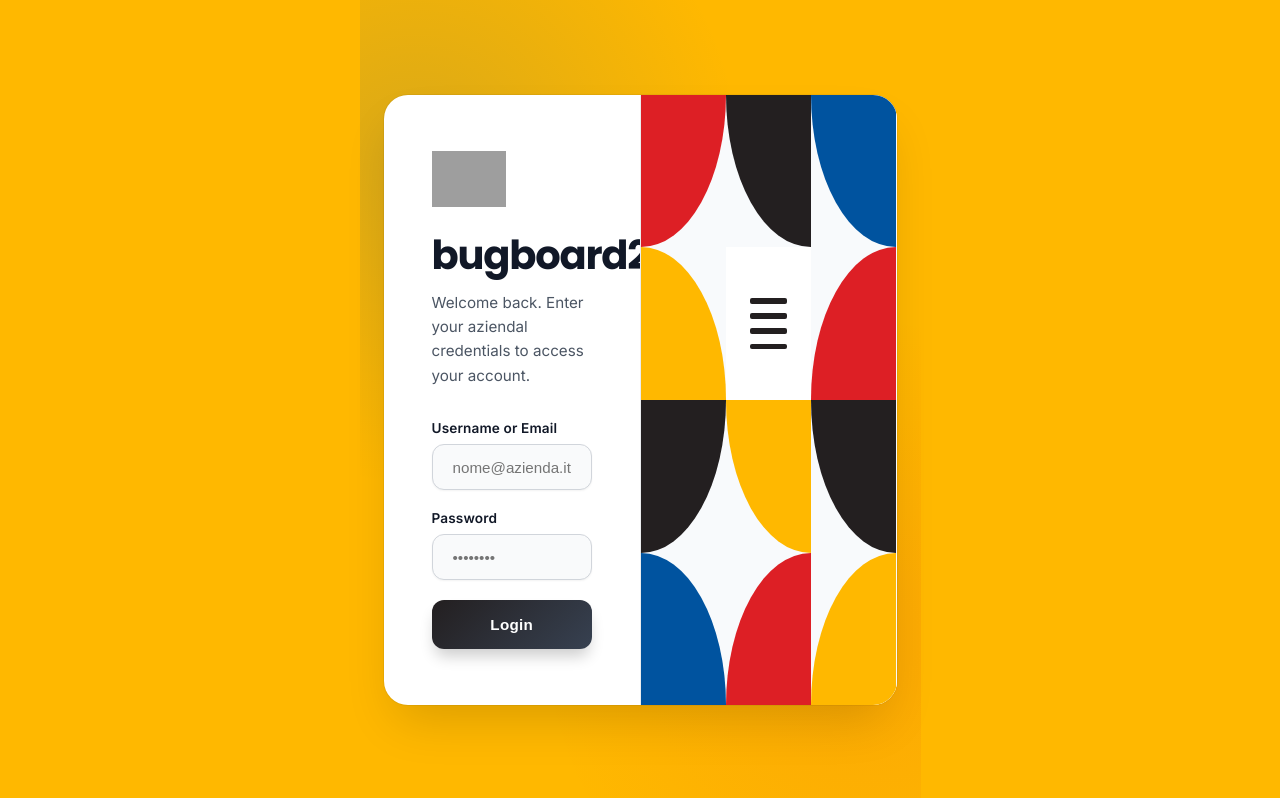
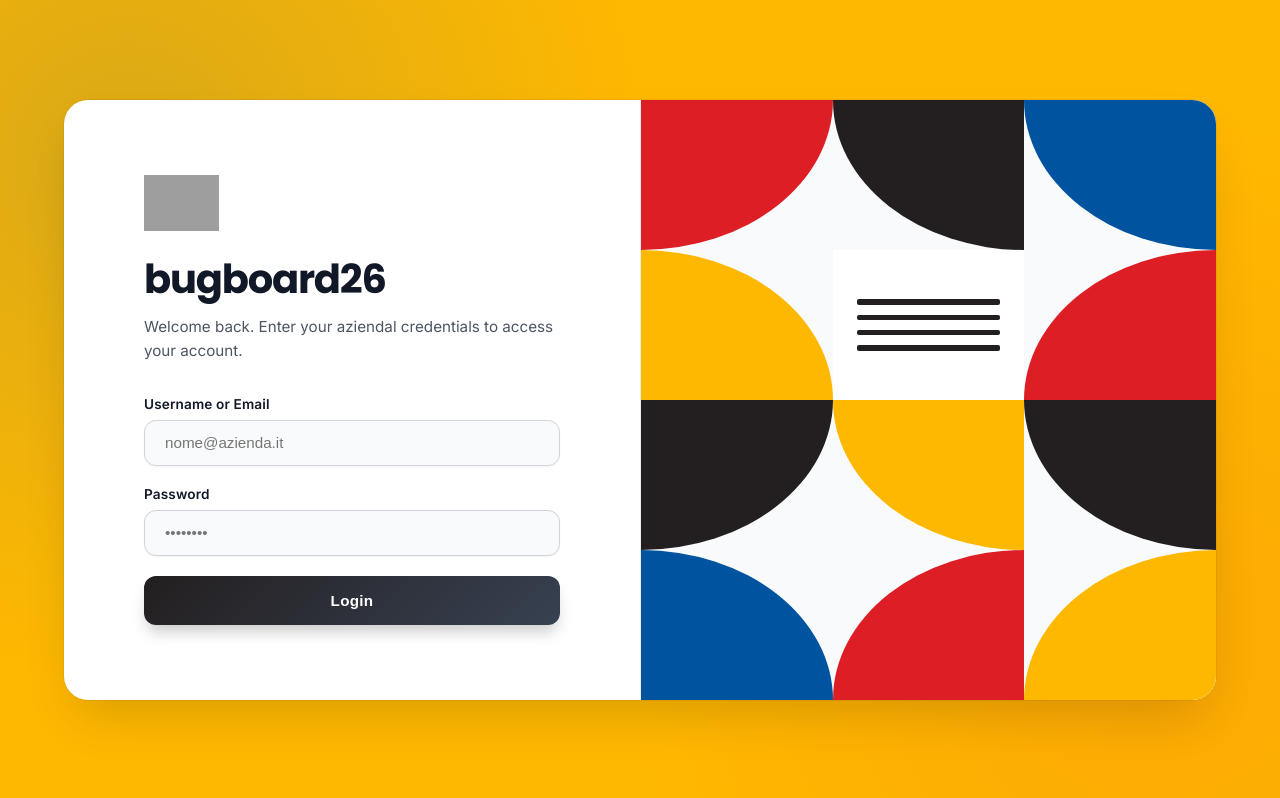
Before and after one commit to blu3ter/bugboard26-frontend-LS, a React (Vite) app: page / in a window 1280 px wide. Built offline with nearby package versions, Linux system fonts and the light colour scheme; grey boxes are pictures that could not be loaded.

Commit message:
risolto il problema che metteva tutta la grafica (bottoni,card..)al centro

```diff
--- a/src/index.css
+++ b/src/index.css
@@ -33,10 +33,12 @@ body {
   background-color: var(--bauhaus-yellow);
   color: var(--text-main);
   min-height: 100vh;
-  display: flex;
-  align-items: center;
-  justify-content: center;
   transition: background-color 0.3s ease;
+}
+
+#root {
+  width: 100%;
+  min-height: 100vh;
 }
 
 @media (prefers-color-scheme: dark) {
```
Also changed, not shown: 1 other file (tests, documents, lock files or other folders).
